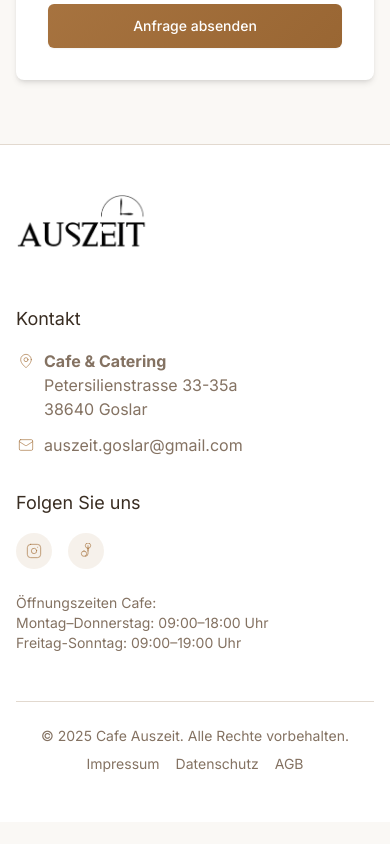
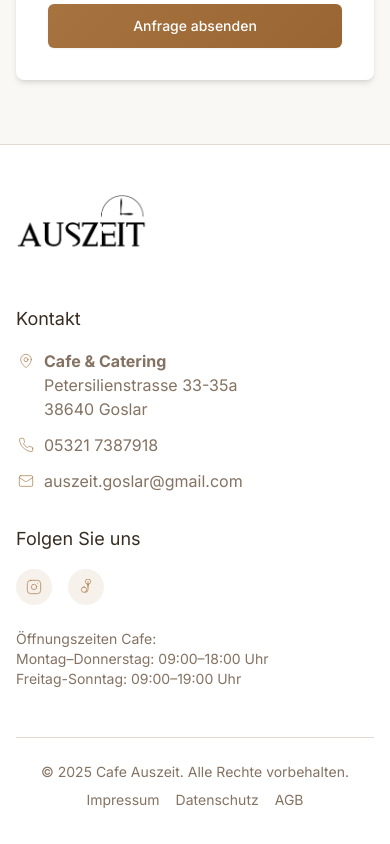
Before and after one commit to AuszeitCafe/Auszeit-Webseite, a Next.js app: page /catering in a window 390 px wide. Shown: the part 3210-4054 px from the top of the page. Before the commit the page ends 4032 px from the top, so only its background shows below. Built offline with nearby package versions, Linux system fonts and the light colour scheme.

Commit message:
added phone number

```diff
--- a/app/datenschutz/page.tsx
+++ b/app/datenschutz/page.tsx
@@ -6,7 +6,7 @@ export default function DatenschutzPage() {
   const addressStreet = "Petersilienstrasse 33-35a"
   const addressCity = "38640 Goslar"
   const email = "Auszeit.goslar@gmail.com"
-  const phone = "015126897148"
+  const phone = "05321 7387918"
   const representatives = "Gülsüm Er, Maha Alrifai"
   const lastUpdated = "13.09.2025"
 
--- a/app/impressum/page.tsx
+++ b/app/impressum/page.tsx
@@ -7,7 +7,7 @@ export default function ImpressumPage() {
   const addressStreet = "Petersilienstrasse 33-35a"
   const addressCity = "38640 Goslar"
   const email = "Auszeit.goslar@gmail.com"
-  const phoneNumber = "015126897148"
+  const phoneNumber = "05321 7387918"
   const representatives = "Vertretungsberechtigt: Gülsüm Er, Maha Alrifai"
   const vatId = "DE453733748"
   const supervisoryAuthority = "Zuständige Aufsichtsbehörde: Ordnungsamt/Gesundheitsamt Goslar"
--- a/components/cafe/hours-location-section.tsx
+++ b/components/cafe/hours-location-section.tsx
@@ -96,6 +96,7 @@ export default function CafeHoursLocationSection() {
                 <div>
                   <h3 className="text-xl font-medium mb-2">Kontakt</h3>
                   <p className="text-muted-foreground">E-Mail: auszeit.goslar@gmail.com</p>
+                  <p className="text-muted-foreground">Telefon: 05321 7387918</p>
                 </div>
               </div>
 
--- a/components/footer.tsx
+++ b/components/footer.tsx
@@ -50,6 +50,25 @@ export default function Footer() {
                   <br />
                   38640 Goslar
                 </span>
+              </li>
+              <li className="flex items-center mt-3">
+                <IconContainer size="sm" variant="transparent" className="!w-5 !h-5 !p-0 mr-2 flex-shrink-0">
+                  <svg
+                    xmlns="http://www.w3.org/2000/svg"
+                    width="16"
+                    height="16"
+                    viewBox="0 0 24 24"
+                    fill="none"
+                    stroke="currentColor"
+                    strokeWidth="1"
+                    strokeLinecap="round"
+                    strokeLinejoin="round"
+                    className="text-primary"
+                  >
+                    <path d="M22 16.92v3a2 2 0 0 1-2.18 2 19.79 19.79 0 0 1-8.63-3.07 19.5 19.5 0 0 1-6-6 19.79 19.79 0 0 1-3.07-8.67A2 2 0 0 1 4.11 2h3a2 2 0 0 1 2 1.72 12.84 12.84 0 0 0 .7 2.81 2 2 0 0 1-.45 2.11L8.09 9.91a16 16 0 0 0 6 6l1.27-1.27a2 2 0 0 1 2.11-.45 12.84 12.84 0 0 0 2.81.7A2 2 0 0 1 22 16.92z" />
+                  </svg>
+                </IconContainer>
+                <span className="text-muted-foreground">05321 7387918</span>
               </li>
               <li className="flex items-center mt-3">
                 <IconContainer size="sm" variant="transparent" className="!w-5 !h-5 !p-0 mr-2 flex-shrink-0">
```
Also changed, not shown: 1 other file (tests, documents, lock files or other folders).
